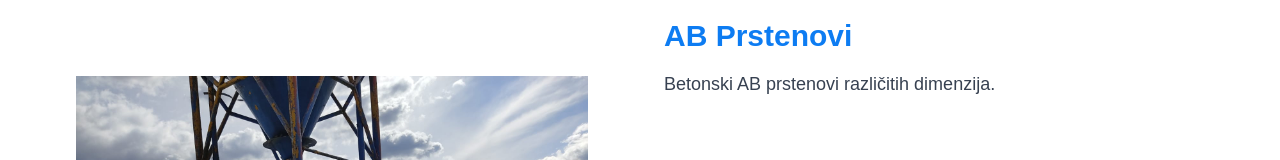
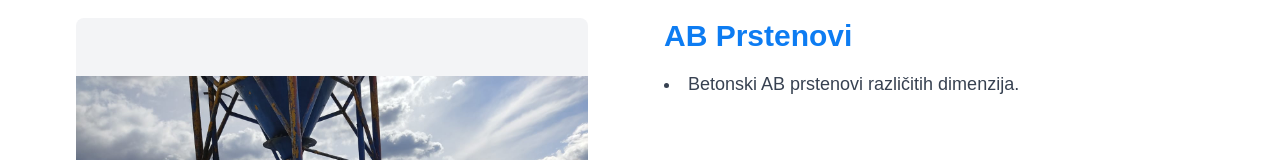
Before and after one commit to MarioZitko/vekom, a Next.js app: page /proizvodi/kanalizacija/ab-prstenovi in a window 1280 px wide. Shown: the part 126-286 px from the top of the page. Built offline with nearby package versions, Linux system fonts and the light colour scheme.

Commit message:
Stupovi, vrt description

```diff
--- a/src/app/proizvodi/[slug]/[product]/page.tsx
+++ b/src/app/proizvodi/[slug]/[product]/page.tsx
@@ -36,6 +36,9 @@ export default async function ProductPage({
 
   if (!product) return notFound(); // If product doesn't exist, return 404
 
+  // ✅ Split the description by ";", treating each segment as a bullet point
+  const descriptionPoints = product.description.split(';').map((point) => point.trim());
+
   return (
     <main className="container mx-auto px-6 lg:px-12 py-12">
       <div className="grid grid-cols-1 md:grid-cols-2 gap-12 items-start">
@@ -45,7 +48,7 @@ export default async function ProductPage({
             <CarouselContent>
               {product.images.map((img, index) => (
                 <CarouselItem key={index}>
-                  <div className="relative w-full h-[300px] sm:h-[400px] md:h-[500px] flex items-center justify-center overflow-hidden rounded-lg shadow-lg">
+                  <div className="relative w-full h-[300px] sm:h-[400px] md:h-[500px] flex items-center justify-center overflow-hidden rounded-lg shadow-lg bg-gray-100">
                     <Image
                       src={img}
                       alt={`${product.title} - Image ${index + 1}`}
@@ -71,9 +74,13 @@ export default async function ProductPage({
         {/* Content Section (Right) */}
         <div className="w-full">
           <h1 className="text-2xl sm:text-3xl font-bold text-primary">{product.title}</h1>
-          <p className="mt-4 text-base sm:text-lg text-gray-700 leading-relaxed">
-            {product.description}
-          </p>
+
+          {/* Render description as bullet points */}
+          <ul className="mt-4 text-base sm:text-lg text-gray-700 leading-relaxed list-disc list-inside">
+            {descriptionPoints.map((point, index) => (
+              <li key={index}>{point}</li>
+            ))}
+          </ul>
         </div>
       </div>
     </main>
--- a/src/data/products.json
+++ b/src/data/products.json
@@ -2,7 +2,7 @@
   {
     "title": "Stup CB38",
     "href": "/proizvodi/stupovi/stup-cb38",
-    "description": "Betonski stup CB38 za različite namjene.",
+    "description": "Visina: 73 cm; Baza: 40×40 cm",
     "images": ["/images/products/stupovi/stup_cb38.png"],
     "category": "stupovi"
   },
@@ -30,14 +30,14 @@
   {
     "title": "Stup 34x34x20 cm",
     "href": "/proizvodi/stupovi/stup-34x34x20",
-    "description": "Betonski stup dimenzija 34x34x20 cm.",
+    "description": "Dimenzija kocke: 34x34x20 cm",
     "images": ["/images/products/stupovi/stup_34x34x20.png"],
     "category": "stupovi"
   },
   {
     "title": "Stup 38x38x25 cm",
     "href": "/proizvodi/stupovi/stup-38x38x25",
-    "description": "Betonski stup dimenzija 38x38x25 cm.",
+    "description": "Dimenzija kocke: 38x38x25 cm.",
     "images": ["/images/products/stupovi/stup_38x38x25.png"],
     "category": "stupovi"
   },
@@ -51,7 +51,7 @@
   {
     "title": "Kandabaler",
     "href": "/proizvodi/stupovi/kandabaler",
-    "description": "Dekorativni betonski kandabaler za stupove.",
+    "description": "Visina: 160 cm; Baza: 35×35 cm",
     "images": ["/images/products/stupovi/kandabaler.png"],
     "category": "stupovi"
   },
@@ -65,189 +65,185 @@
   {
     "title": "Kapitel 44",
     "href": "/proizvodi/stupovi/kapitel-44",
-    "description": "Dekorativni betonski kapitel model 44.",
+    "description": "Dekorativni betonski kapitel dimenzija: 44×44 cm.",
     "images": ["/images/products/stupovi/kapitel44.png"],
     "category": "stupovi"
   },
   {
     "title": "Kapitel 49",
     "href": "/proizvodi/stupovi/kapitel-49",
-    "description": "Dekorativni betonski kapitel model 49.",
+    "description": "Dekorativni betonski kapitel dimenzija: 49×49 cm.",
     "images": ["/images/products/stupovi/kapitel49.png"],
     "category": "stupovi"
   },
   {
-    "title": "Konzola Parapet 1",
-    "href": "/proizvodi/stupovi/konzola-parapet-1",
-    "description": "Betonska konzola model Parapet 1.",
-    "images": ["/images/products/stupovi/konzola_parapet1.png"],
-    "category": "stupovi"
-  },
-  {
-    "title": "Konzola Parapet 2",
-    "href": "/proizvodi/stupovi/konzola-parapet-2",
-    "description": "Betonska konzola model Parapet 2.",
-    "images": ["/images/products/stupovi/konzola_parapet2.png"],
+    "title": "Konzole za parapet",
+    "href": "/proizvodi/stupovi/konzola-parapet",
+    "description": "Konzole za parapet dostupne u različitim dimenzijama: ;113x25x7 cm; 150x25x5,5 cm; 250x25x5,5 cm; 150x30x7,5 cm; 150x35x7,0 cm; 150x40x10 cm",
+    "images": [
+      "/images/products/stupovi/konzola_parapet1.png",
+      "/images/products/stupovi/konzola_parapet2.png"
+    ],
     "category": "stupovi"
   },
   {
     "title": "Baza BA 50",
     "href": "/proizvodi/stupovi/baza-ba-50",
-    "description": "Betonska baza model BA 50.",
+    "description": "Betonska baza dimenzija: ;Visina: 45 cm; Baza: 42×42 cm",
     "images": ["/images/products/stupovi/baza_ba_50.png"],
     "category": "stupovi"
   },
   {
-    "title": "Stupovi Ograda",
+    "title": "Stupovi za ogradu",
     "href": "/proizvodi/stupovi/stupovi-ograda",
-    "description": "Betonski stupovi za ograde.",
+    "description": "Betonski stupovi za ograde dostupni u različitim dimenzijama: ;8x8x170 cm; 8x8x200 cm; 8x8x220 cm; 8x8x260 cm.",
     "images": ["/images/products/stupovi/stupovi_ograda.png"],
     "category": "stupovi"
   },
   {
     "title": "Kapa za Stup",
     "href": "/proizvodi/stupovi/kapa-za-stup",
-    "description": "Betonska kapa za stup različitih dimenzija.",
+    "description": "Betonska kapa za stup dostupna u različitim dimenzijama:;28×28 cm; 30×30 cm; 33×33 cm; 36×36 cm; 40×40 cm; 45×45 cm; 50×50 cm; 55×55 cm; 36×24 cm; 33×27 cm; 36×25 cm; 39×24 cm; 40×30 cm; 45×26 cm; 45×31 cm; 48×28 cm; 50×30 cm; 53×31 cm; 60×30 cm; 36×31 cm",
     "images": ["/images/products/kape/kapa_za_stup.png"],
     "category": "stupovi"
   },
   {
-    "title": "Kapa 40x40 cm",
-    "href": "/proizvodi/stupovi/kapa-40x40",
+    "title": "Dimjačka kapa četvrtasta 40x40 cm",
+    "href": "/proizvodi/ostalo/kapa-40x40",
     "description": "Betonska kapa dimenzija 40x40 cm.",
     "images": ["/images/products/kape/kapa_40x40.png"],
-    "category": "stupovi"
+    "category": "ostalo"
   },
   {
-    "title": "Kapa 45x45 cm",
-    "href": "/proizvodi/stupovi/kapa-45x45",
+    "title": "Dimjačka kapa četvrtasta 45x45 cm",
+    "href": "/proizvodi/ostalo/kapa-45x45",
     "description": "Betonska kapa dimenzija 45x45 cm.",
     "images": ["/images/products/kape/kapa_45x45.png"],
-    "category": "stupovi"
+    "category": "ostalo"
   },
   {
-    "title": "Kapa 50x50 cm",
-    "href": "/proizvodi/stupovi/kapa-50x50",
+    "title": "Dimjačka kapa četvrtasta 50x50 cm",
+    "href": "/proizvodi/ostalo/kapa-50x50",
     "description": "Betonska kapa dimenzija 50x50 cm.",
     "images": ["/images/products/kape/kapa_50x50.png"],
-    "category": "stupovi"
+    "category": "ostalo"
   },
   {
     "title": "Cvjetnjak 58x58x33",
     "href": "/proizvodi/vrt-i-dekoracija/cvjetnjak-58x58x33",
-    "description": "Dekorativni betonski cvjetnjak dimenzija 58x58x33 cm.",
+    "description": "Slaganje iz Z blokova; Mogućnost slaganja u više veličina; Izrada iz bijelog ili sivog cementa.",
     "images": ["/images/products/vrt/cvjetnjak_58_58_33.jpeg"],
     "category": "vrt-i-dekoracija"
   },
   {
-    "title": "Daska",
+    "title": "Betonska dekorativna hrastova daska",
     "href": "/proizvodi/vrt-i-dekoracija/daska",
-    "description": "Betonska daska za vrtne dekoracije.",
+    "description": "Imitacije hrastove daske.;Širina je od 20 do 25 cm;Dužina: 98 cm; Debljina: 2,5 cm",
     "images": ["/images/products/vrt/daska.jpeg"],
     "category": "vrt-i-dekoracija"
   },
   {
     "title": "Vaza",
     "href": "/proizvodi/vrt-i-dekoracija/vaza",
-    "description": "Dekorativna betonska vaza.",
+    "description": "Dekorativna betonska vaza dimenzija: ;Širina: 82 cm; Visina: 57 cm",
     "images": ["/images/products/vrt/vaza.png"],
     "category": "vrt-i-dekoracija"
   },
   {
     "title": "Vaza 10",
     "href": "/proizvodi/vrt-i-dekoracija/vaza-10",
-    "description": "Dekorativna betonska vaza model 10.",
+    "description": "Dekorativna betonska vaza dimenzija: ;Dužina: 100 cm; Visina: 62 cm; Širina: 66 cm",
     "images": ["/images/products/vrt/vaza_10.png"],
     "category": "vrt-i-dekoracija"
   },
   {
     "title": "Vaza 20",
     "href": "/proizvodi/vrt-i-dekoracija/vaza-20",
-    "description": "Dekorativna betonska vaza model 20.",
+    "description": "Dekorativna betonska vaza dimenzija: ;Širina: 51 cm; Visina: 21 cm",
     "images": ["/images/products/vrt/vaza_20.png"],
     "category": "vrt-i-dekoracija"
   },
   {
     "title": "Vaza 60",
     "href": "/proizvodi/vrt-i-dekoracija/vaza-60",
-    "description": "Dekorativna betonska vaza model 60.",
+    "description": "Dekorativna betonska vaza dimenzija: ;Širina: 60 cm; Visina: 80 cm",
     "images": ["/images/products/vrt/vaza_60.png"],
     "category": "vrt-i-dekoracija"
   },
   {
     "title": "Vaza 70",
     "href": "/proizvodi/vrt-i-dekoracija/vaza-70",
-    "description": "Dekorativna betonska vaza model 70.",
+    "description": "Dekorativna betonska vaza dimenzija: ;Širina: 44 cm; Visina: 36 cm",
     "images": ["/images/products/vrt/vaza_70.png"],
     "category": "vrt-i-dekoracija"
   },
   {
     "title": "Vaza 80",
     "href": "/proizvodi/vrt-i-dekoracija/vaza-80",
-    "description": "Dekorativna betonska vaza model 80.",
+    "description": "Dekorativna betonska vaza dimenzija: ;Širina: 50 cm; Visina: 25 cm",
     "images": ["/images/products/vrt/vaza_80.png"],
     "category": "vrt-i-dekoracija"
   },
   {
     "title": "Vaza 90",
     "href": "/proizvodi/vrt-i-dekoracija/vaza-90",
-    "description": "Dekorativna betonska vaza model 90.",
+    "description": "Dekorativna betonska vaza dimenzija: ;Dužina: 60 cm; Visina: 44 cm; Širina: 50 cm",
     "images": ["/images/products/vrt/vaza_90.png"],
     "category": "vrt-i-dekoracija"
   },
   {
     "title": "Vaza 100",
     "href": "/proizvodi/vrt-i-dekoracija/vaza-100",
-    "description": "Dekorativna betonska vaza model 100.",
+    "description": "Dekorativna betonska vaza dimenzija: ;Širina: 60 cm; Visina: 45 cm",
     "images": ["/images/products/vrt/vaza_100.png"],
     "category": "vrt-i-dekoracija"
   },
   {
     "title": "Vaza Korpa",
     "href": "/proizvodi/vrt-i-dekoracija/vaza-korpa",
-    "description": "Dekorativna betonska vaza u obliku korpe.",
+    "description": "Dekorativna betonska vaza dimenzija: ;Dužina: 43 cm; Visina: 32 cm; Širina: 36 cm",
     "images": ["/images/products/vrt/vaza_korpa.png"],
     "category": "vrt-i-dekoracija"
   },
   {
     "title": "Vrtna Pipa 10",
     "href": "/proizvodi/vrt-i-dekoracija/vrtna-pipa-10",
-    "description": "Betonska vrtna pipa model 10.",
+    "description": "Betonska vrtna pipa.; Visina 127 cm; Širina 40 cm; Dužina 63 cm; Izrada iz bijelog ili sivog cementa",
     "images": ["/images/products/vrt/vrtna_pipa_10.jpeg"],
     "category": "vrt-i-dekoracija"
   },
   {
     "title": "Žardinjera 100x36",
     "href": "/proizvodi/vrt-i-dekoracija/zardinjera-100x36",
-    "description": "Betonska žardinjera dimenzija 100x36 cm.",
+    "description": "Betonska žardinjera dimenzija: ;Dužina: 100 cm; Visina: 43 cm; Širina: 36 cm",
     "images": ["/images/products/vrt/zardinjera_100x36.png"],
     "category": "vrt-i-dekoracija"
   },
   {
     "title": "Žardinjera 150x61x40",
     "href": "/proizvodi/vrt-i-dekoracija/zardinjera-150x61x40",
-    "description": "Betonska žardinjera dimenzija 150x61x40 cm.",
+    "description": "Betonska žardinjera dimenzija: ;Dužina: 150 cm; Visina: 40 cm; Širina: 61 cm",
     "images": ["/images/products/vrt/zardinjera_150x61x40.png"],
     "category": "vrt-i-dekoracija"
   },
   {
     "title": "Žardinjera 150x61x61",
     "href": "/proizvodi/vrt-i-dekoracija/zardinjera-150x61x61",
-    "description": "Betonska žardinjera dimenzija 150x61x61 cm.",
+    "description": "Betonska žardinjera dimenzija: ;Dužina: 150 cm; Visina: 61 cm; Širina: 61 cm",
     "images": ["/images/products/vrt/zardinjera_150x61x61.png"],
     "category": "vrt-i-dekoracija"
   },
   {
     "title": "Žardinjera 80x23",
     "href": "/proizvodi/vrt-i-dekoracija/zardinjera-80x23",
-    "description": "Betonska žardinjera dimenzija 80x23 cm.",
+    "description": "Betonska žardinjera dimenzija: ;Dužina: 90 cm; Visina: 25 cm; Širina: 23 cm",
     "images": ["/images/products/vrt/zardinjera_80x23.png"],
     "category": "vrt-i-dekoracija"
   },
   {
     "title": "Žardinjera 80x32",
     "href": "/proizvodi/vrt-i-dekoracija/zardinjera-80x32",
-    "description": "Betonska žardinjera dimenzija 80x32 cm.",
+    "description": "Betonska žardinjera dimenzija: ;Dužina: 80 cm; Visina: 36 cm; Širina: 32 cm",
     "images": ["/images/products/vrt/zardinjera_80x32.png"],
     "category": "vrt-i-dekoracija"
   },
```
